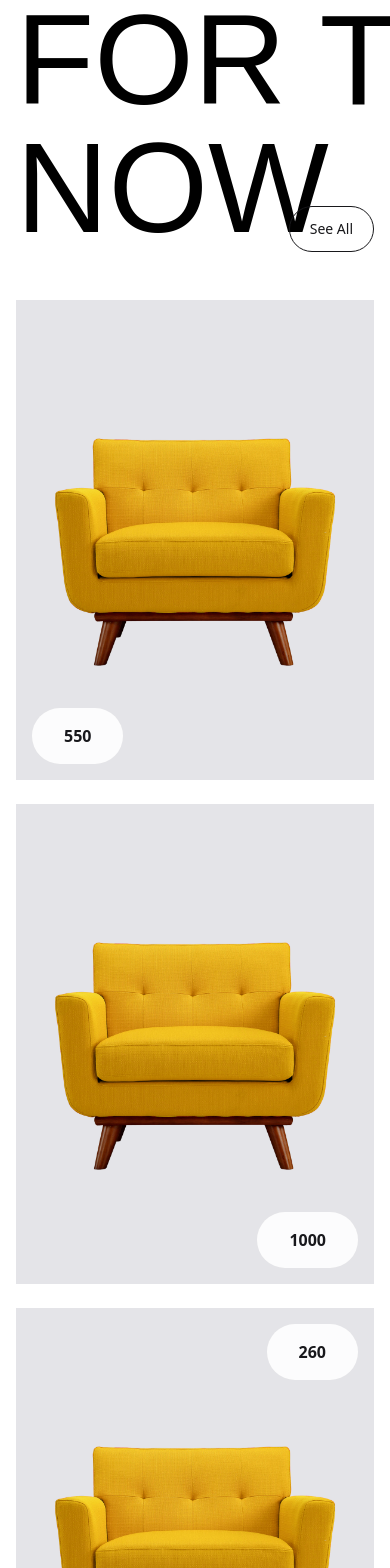
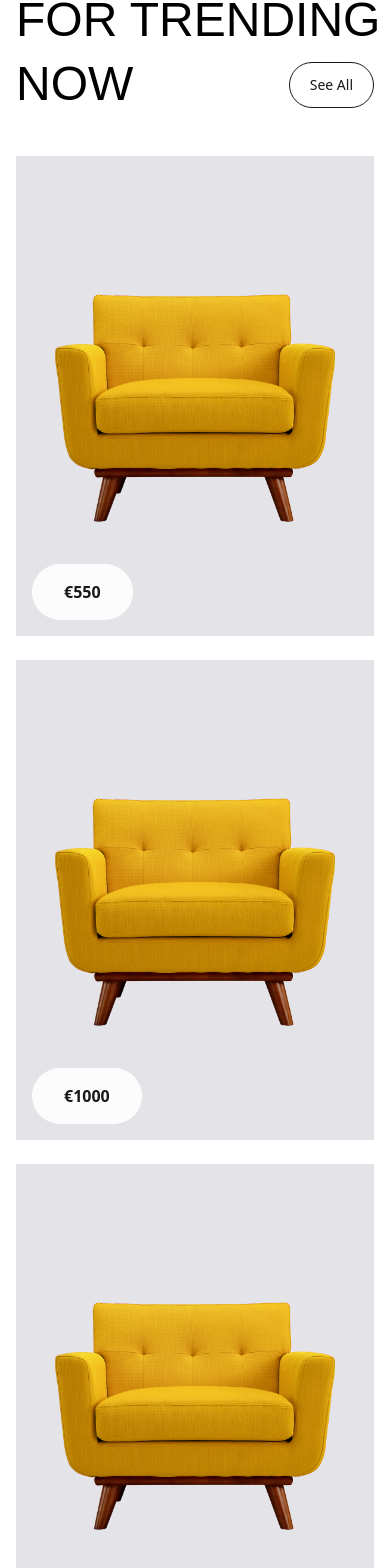
Before and after one commit to NikolaSirakov2/furnilab, a React (Vite) app: page / in a window 390 px wide. Shown: the part 925-2493 px from the top of the page. Built offline with nearby package versions, Linux system fonts and the light colour scheme.

Commit message:
Update ProductCard to display price with Euro symbol and enhance Trending section layout for better responsiveness and content organization

```diff
--- a/src/components/ProductCard.tsx
+++ b/src/components/ProductCard.tsx
@@ -11,7 +11,7 @@ const ProductCard = ({ price, position, src }: ProductCardProps) => {
       <div
         className={`absolute ${position} bg-white/90 z-99 hover:bg-zinc-800 hover:text-zinc-100 ease-in transition-all duration-150 text-zinc-900 text-base font-semibold rounded-full px-8 py-4`}
       >
-        {price}
+        €{price}
       </div>
       {/* Image Display */}
       {src ? (
--- a/src/components/Trending.tsx
+++ b/src/components/Trending.tsx
@@ -2,45 +2,36 @@ import ProductCard from "./ProductCard";
 
 const Trending = () => {
   return (
-    <section className="max-w-7xl mx-auto p-4 sm:p-8 mt-20 mb-20">
+    <section className="max-w-[1600px] mx-auto p-4 sm:p-8 mt-20 mb-20">
       {/* TITLE */}
       <div className="relative flex justify-between items-end mb-12">
-        <h2 className="text-9xl lg:text-9xl impact uppercase text-nowrap leading-tighter">
-          FOR TRENDING <br /> NOW
+        <h2 className="text-5xl lg:text-9xl impact uppercase text-nowrap leading-tighter">
+          FOR TRENDING <br /> <span className="mt-4 block">NOW</span>
         </h2>
-        <button className="text-sm lg:text-lg absolute right-0 font-medium border border-zinc-900 text-zinc-900 px-5 lg:px-8 py-3 rounded-full cursor-pointer hover:bg-zinc-900 hover:text-zinc-50 transition-all duration-200 ease-in">
+        <button className="lg:mr-4 text-sm lg:text-lg absolute right-0 font-medium border border-zinc-900 text-zinc-900 px-5 lg:px-8 py-3 rounded-full cursor-pointer hover:bg-zinc-900 hover:text-zinc-50 transition-all duration-200 ease-in">
           See All
         </button>
       </div>
       {/* GRID */}
-      <div className="grid md:grid-cols-2 lg:grid-cols-3 gap-6">
-        {/* Item 1 */}
-        <div className="col-span-1">
+      <div className="grid grid-cols-1 sm:grid-cols-2 md:grid-cols-2 lg:grid-cols-4 gap-6">
         <ProductCard price="550" src="/sofa.png" position="bottom-4 left-4" />
+        <ProductCard price="1000" src="/sofa.png" position="bottom-4 left-4" />
+        <ProductCard price="260" src="/sofa.png" position="bottom-4 left-4" />
+        <div className="hidden md:block">
+          <ProductCard price="750" src="/sofa.png" position="bottom-4 left-4" />
         </div>
-        {/* Item 2 & 3 */}
-        <div className="col-span-1 md:col-span-2 flex flex-col space-y-6">
-          <div className="grid md:grid-cols-2 gap-6">
-            <ProductCard
-              price="1000"
-              src="/sofa.png"
-              position="bottom-4 right-4"
-            />
-            <ProductCard price="260" src="/sofa.png" position="top-4 right-4" />
       </div>
-          <div className="pt-6">
+      {/* HEADER AND TEXT */}
+      <div className="pt-6 flex flex-col items-center text-center">
         <h3 className="text-3xl font-extrabold uppercase mb-2">
           CUTTING-EDGE
           <br />
           FURNITURE TRENDS
         </h3>
         <p className="text-base text-zinc-600 max-w-lg">
-              Choosing the right furniture for your home online will add
-              elegance and functionality to your space with comfort and
-              elegance.
+          Choosing the right furniture for your home online will add elegance
+          and functionality to your space with comfort and elegance.
         </p>
-          </div>
-        </div>
       </div>
     </section>
   );
```
Lines whose indentation alone changed are shown as unchanged.
